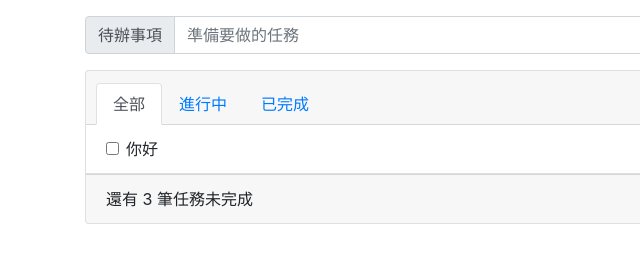
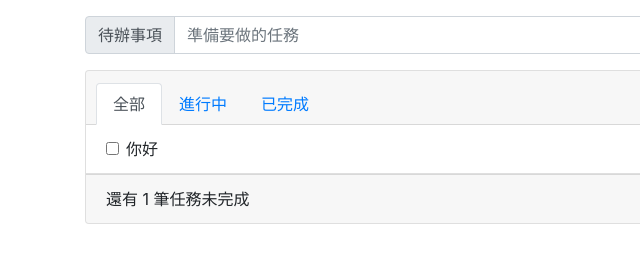
Before and after one commit to littlebread/VueJSHomework, a plain HTML site: page Homework1/index.html in a window 1280 px wide. Shown: the full height of the page, 0-640 px from the left. Drawn offline with nearby package versions, Linux system fonts and the light colour scheme.

Commit message:
新增還有 x 筆任務未完成功能

```diff
--- a/Homework1/index.html
+++ b/Homework1/index.html
@@ -68,7 +68,7 @@
       </li> -->
     </ul>
     <div class="card-footer d-flex justify-content-between">
-      <span>還有 3 筆任務未完成</span>
+      <span>還有 {{todosActiveCount}} 筆任務未完成</span>
       <a href="#">清除所有任務</a>
     </div>
   </div>
@@ -159,6 +159,17 @@
             return newTodos;
           }
           return [];
+        },
+        todosActiveCount: function(){
+          var activeCount=0;
+          this.todos.forEach(
+              function (item){
+                if(!item.completed){
+                  activeCount++;
+                }
+              }
+            )
+          return activeCount;
         }
       },
   });
```
